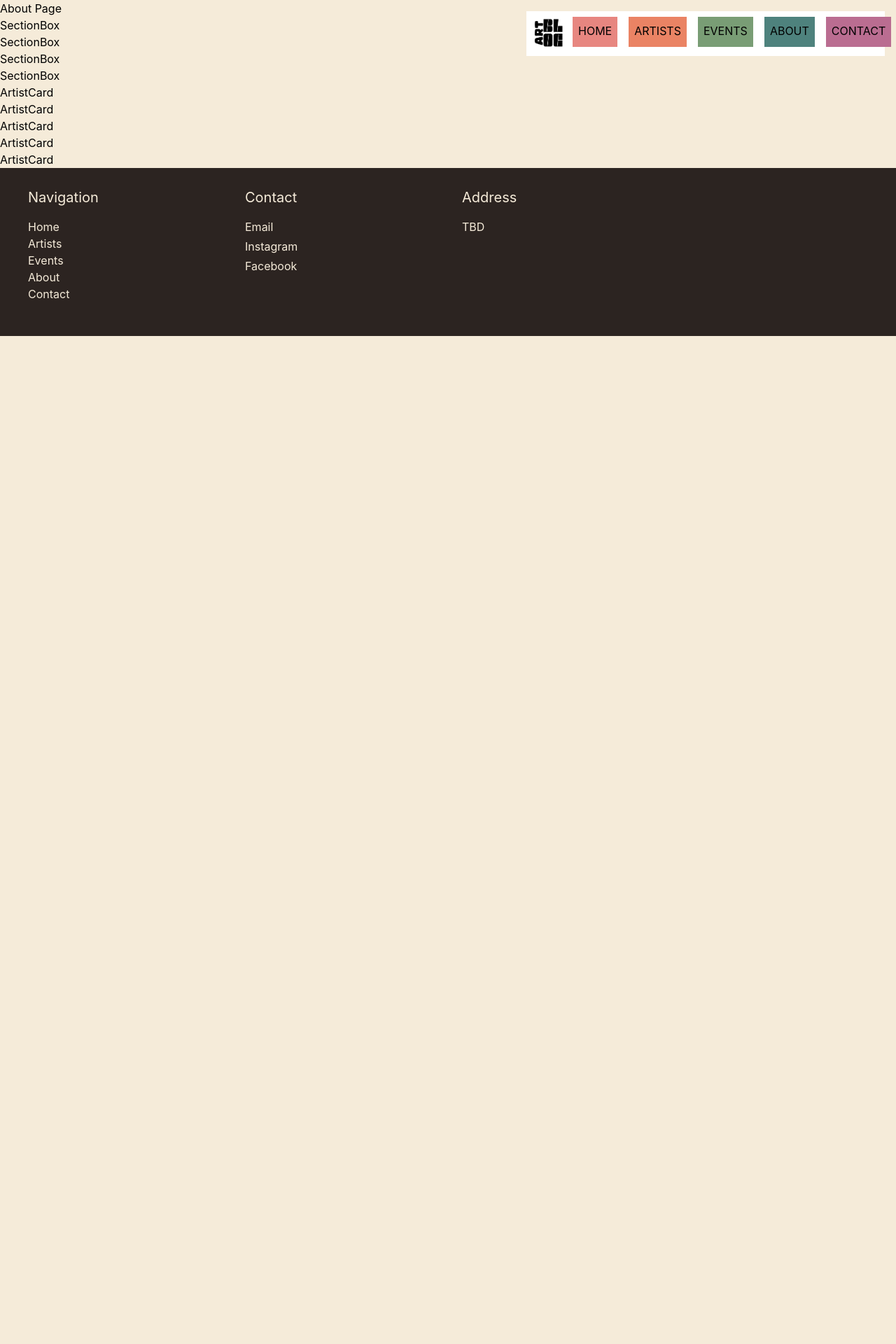
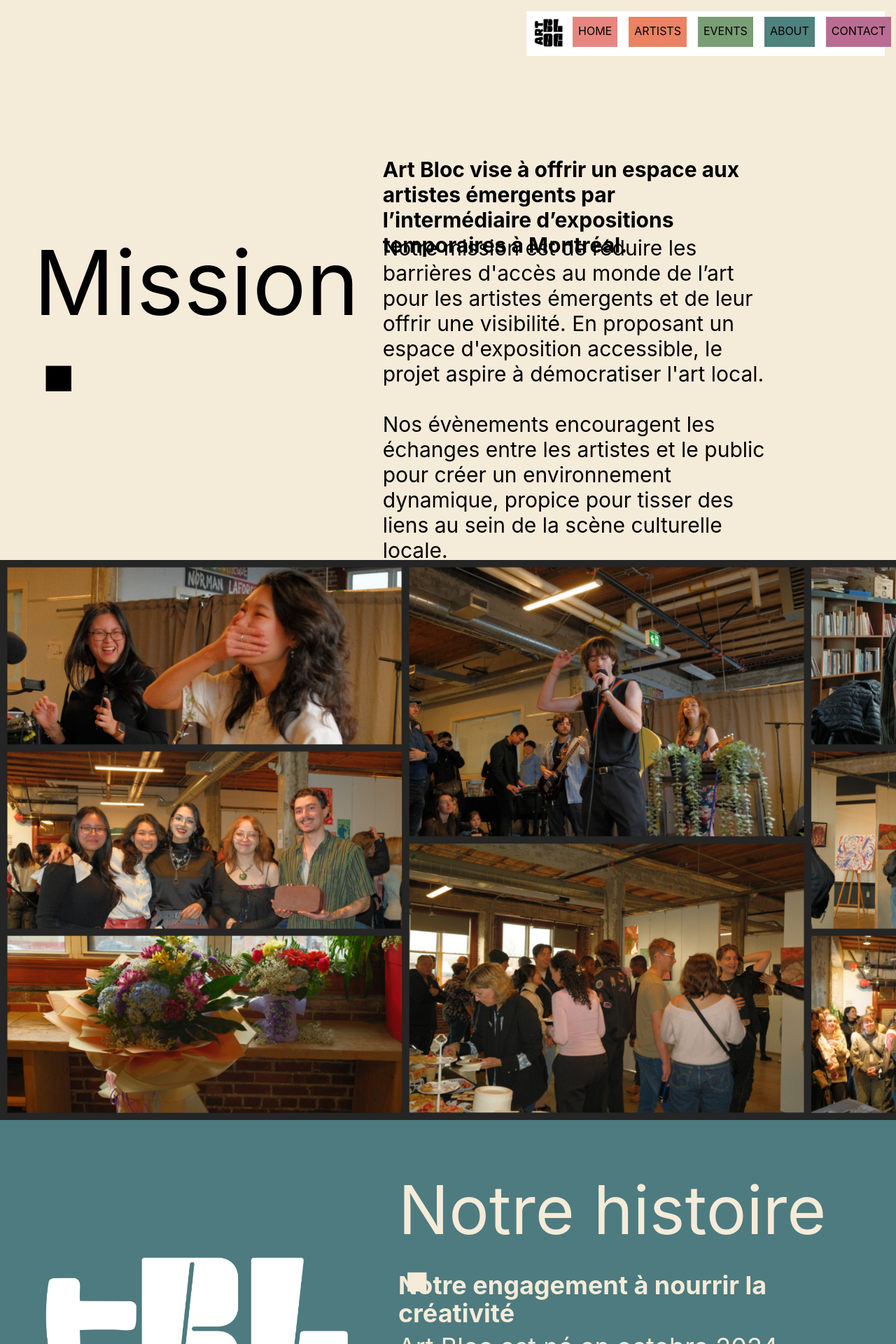
Before and after one commit to Titanter/Art-Bloc, a Next.js app in the folder artbloc-react/: page /about in a window 1280 px wide. Shown: the top 1920 px of the page at 70% size. Before the commit the page ends 800 px from the top, so only its background shows below. Built offline with nearby package versions, Linux system fonts and the light colour scheme.

Commit message:
finished homeInvolvement, finished most of About page

```diff
--- a/artbloc-react/app/about/page.js
+++ b/artbloc-react/app/about/page.js
@@ -1,25 +1,56 @@
 import SectionBox from "../../ui/section-box";
 
-import ArtistCard from "../../ui/artist-card";
+function About() {
+  const aboutMissionText = [
+    "Mission ▪",
+    "Art Bloc vise à offrir un espace  aux artistes émergents par l’intermédiaire d’expositions temporaires à Montréal.",
+    `Notre mission est de réduire les barrières d'accès au monde de l’art pour les artistes émergents et de leur offrir une visibilité. En proposant un espace d'exposition accessible, le projet aspire à démocratiser l'art local.
 
-function About() {
+    Nos évènements encouragent  les échanges entre les artistes et le public pour créer un environnement dynamique, propice pour tisser des liens au sein de la scène culturelle locale.`,
+  ];
+
+  const aboutMissionTextAddOn = [
+    " w-full h-30 text-9xl ",
+    " w-3/4 h-20 text-3xl font-bold ",
+    " w-3/4 h-80 text-3xl ",
+  ];
+
+  const aboutHistoryText = [
+    "Notre histoire ▪",
+    "Notre engagement à nourrir la créativité",
+    `Art Bloc est né en octobre 2024 d'une observation simple mais percutante : plusieurs jeunes artistes abandonnent progressivement leur pratique créative sous le poids des responsabilités personnelles et professionnelles. Sa fondatrice, elle-même artiste et thérapeute, a remarqué cette tendance parmi ses amis et collègues et a voulu créer un espace où ces talents pourraient renouer avec leur identité artistique.
+
+Là où les musiciens on les open mics, les artistes auront Art Bloc. Nous cherchons à servir de pierre angulaire au parcours de tous ceux qui veulent donner une voix à l’artiste en eux.`,
+  ];
+
+  const aboutHistoryTextAddOn = [
+    " w-full h-26 text-8xl text-[#f5ebd9] ",
+    " w-full h-20 text-4xl text-[#f5ebd9] font-bold ",
+    " w-full h-120 text-4xl text-[#f5ebd9] ",
+  ];
   return (
     <div>
-      <h1>About Page</h1>
-      <SectionBox />
+      <SectionBox
+        role="aboutMission"
+        text={aboutMissionText}
+        textAddOn={aboutMissionTextAddOn}
+      />
+
+      <SectionBox role="aboutStaticPic" bgImg="bg-[url(/ABBannerTemp.jpg)]" />
+
+      <SectionBox
+        role="aboutHistory"
+        text={aboutHistoryText}
+        textAddOn={aboutHistoryTextAddOn}
+        img="/ABHomeLogo.png"
+        imgAddOn="2025 Event pic"
+        bgImg="bg-[#4d7b7f]"
+      />
 
       <SectionBox />
-
-      <SectionBox />
-
-      <SectionBox />
-      <ArtistCard />
-      <ArtistCard />
-      <ArtistCard />
-      <ArtistCard />
-      <ArtistCard />
     </div>
   );
+  //remove last SectionBox and manually add section for displaying execs
 }
 
 export default About;
--- a/artbloc-react/app/contact/page.js
+++ b/artbloc-react/app/contact/page.js
@@ -1,4 +1,6 @@
 import SectionBox from "../../ui/section-box";
+
+//auatomated email send using a bot email? look into it
 
 function Contact(){
   return (
@@ -9,6 +11,7 @@ function Contact(){
         <SectionBox />
       </div>
     );
+    //NEXT: implement contactInvolvement SectionBox
 };
 
 export default Contact;
--- a/artbloc-react/app/page.js
+++ b/artbloc-react/app/page.js
@@ -48,7 +48,11 @@ function Home() {
       "Vos contributions nous aident à pérenniser notre organisme et à toucher un public plus large grâce à l'art. Chaque don compte pour bâtir une communauté artistique inclusive.",
     ],
   ];
-  const homeInvolvementTextAddOn = [" w-full h-30 text-8xl ", "  ", "  "];
+  const homeInvolvementTextAddOn = [
+    " w-full h-30 text-8xl ",
+    " w-full h-28 text-3xl ",
+    " w-7/8 h-40 text-lg",
+  ];
   //need actual links
   const homeInvolvementLink = [
     "/contact",
--- a/artbloc-react/ui/involvement-card.js
+++ b/artbloc-react/ui/involvement-card.js
@@ -9,8 +9,8 @@ function InvolvementCard({
   let bgDiv = `relative flex flex-col items-center w-100 h-full ${bg}`;
 
   let textDiv = [
-    `relative flex pt-8 ${textAddOn[0]}`,
-    `relative flex items-center ${textAddOn[1]}`,
+    `relative flex text-center justify-center mt-8 ${textAddOn[0]}`,
+    `relative flex text-center mt-20 mb-15 ${textAddOn[1]}`,
   ];
 
   let component = (
@@ -18,7 +18,7 @@ function InvolvementCard({
       <div className={textDiv[0]}>{text[0]}</div>
       <div className={textDiv[1]}>{text[1]}</div>
 
-      <Link href={address} className="">
+      <Link href={address} className="relative flex bg-white w-1/2 h-20 z-2 justify-center">
         <div>Arrow</div>
       </Link>
     </div>
--- a/artbloc-react/ui/section-box.js
+++ b/artbloc-react/ui/section-box.js
@@ -118,7 +118,7 @@ function SectionBox({
       `absolute bottom-4 right-0 ${textAddOnProp[1]}`,
     ];
 
-    //finish implementing CardCarousel component
+    //finish implementing CardCarousel component, include only current event artists
 
     component = (
       <div className={bgImgDiv}>
@@ -175,9 +175,65 @@ function SectionBox({
         </div>
       </div>
     );
+  } else if (role === "aboutMission") {
+    textProp = text;
+    textAddOnProp = textAddOn;
+
+    bgImgDiv = `relative flex w-screen h-screen `;
+
+    textDiv = [
+      `relative flex ${textAddOnProp[0]}`,
+      `relative flex mt-20 ${textAddOnProp[1]}`,
+      `relative flex mt-8 whitespace-pre-line ${textAddOnProp[2]}`,
+    ];
+
+    component = (
+      <div className={bgImgDiv}>
+        <div className="relative flex flex-col justify-center w-1/3 h-full pl-12">
+          <div className={textDiv[0]}>{textProp[0]}</div>
+        </div>
+        <div className="relative flex flex-col justify-center w-2/3 h-full pl-30 ">
+          <div className={textDiv[1]}>{textProp[1]}</div>
+          <div className={textDiv[2]}>{textProp[2]}</div>
+        </div>
+      </div>
+    );
+  } else if (role === "aboutStaticPic") {
+    bgImgProp = bgImg;
+
+    bgImgDiv = `relative flex w-screen h-screen ${bgImgProp} bg-cover`;
+
+    component = <div className={bgImgDiv}></div>;
+  } else if (role === "aboutHistory") {
+    textProp = text;
+    textAddOnProp = textAddOn;
+    imgProp = img;
+    imgAddOnProp = imgAddOn;
+    bgImgProp = bgImg;
+
+    bgImgDiv = `relative flex w-screen h-screen ${bgImgProp}`;
+
+    imgDiv = `relative flex w-4/9 h-full justify-center items-center`;
+
+    textDiv = [
+      `relative flex mt-20 ${textAddOnProp[0]}`,
+      `relative flex mt-8 ${textAddOnProp[1]}`,
+      `relative flex mt-2 whitespace-pre-line ${textAddOnProp[2]}`,
+    ];
+
+    component = (
+      <div className={bgImgDiv}>
+        <div className={imgDiv}>
+          <Image src={imgProp} width={850} height={850} alt={imgAddOnProp} />
+        </div>
+        <div className="relative flex flex-col w-5/9 h-full pr-20 ">
+          <div className={textDiv[0]}>{textProp[0]}</div>
+          <div className={textDiv[1]}>{textProp[1]}</div>
+          <div className={textDiv[2]}>{textProp[2]}</div>
+        </div>
+      </div>
+    );
   }
-
-  //next step: lay groundwork for homeInvolvement sectionBox, and ALSO potentially make it
 
   return component;
 }
```
